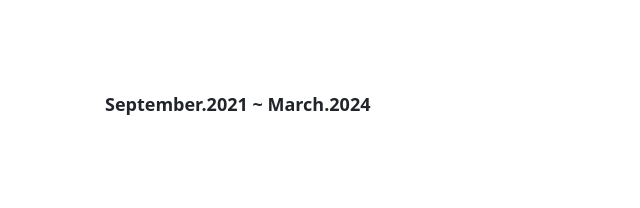
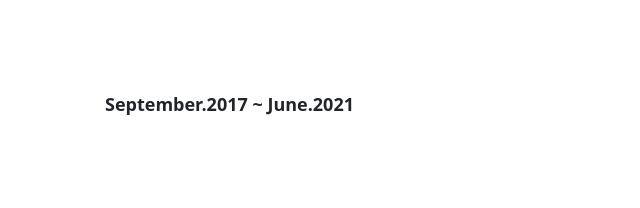
Before and after one commit to Beyond-hao/lijiahao, a plain HTML site: page index.html in a window 1280 px wide. Shown: the part 932-1140 px from the top of the page, 547-1187 px from the left. Drawn offline with nearby package versions, Linux system fonts and the light colour scheme.

Commit message:
personal page-2

```diff
--- a/index.html
+++ b/index.html
@@ -132,7 +132,7 @@
                         <p>Average Score: 83.5/100.0</p>
                     </div>
                     <div class="col-xs-12 col-sm-8 col-md-6 col-print-12">
-                        <p><b>September.2021 ~ March.2024 </b></p>
+                        <p><b>September.2017 ~ June.2021 </b></p>
                     </div>
                 </div>
             </div>
```
